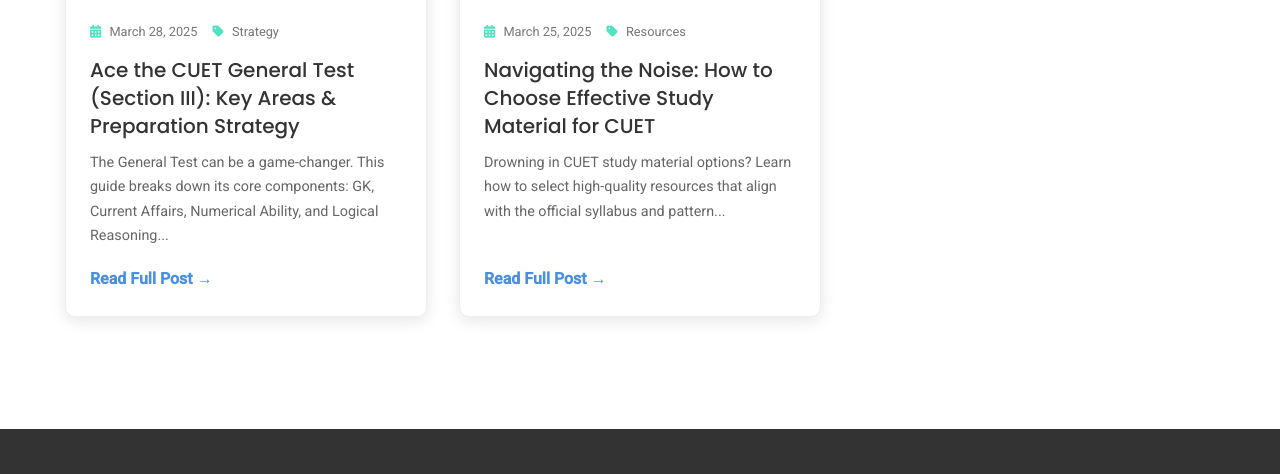
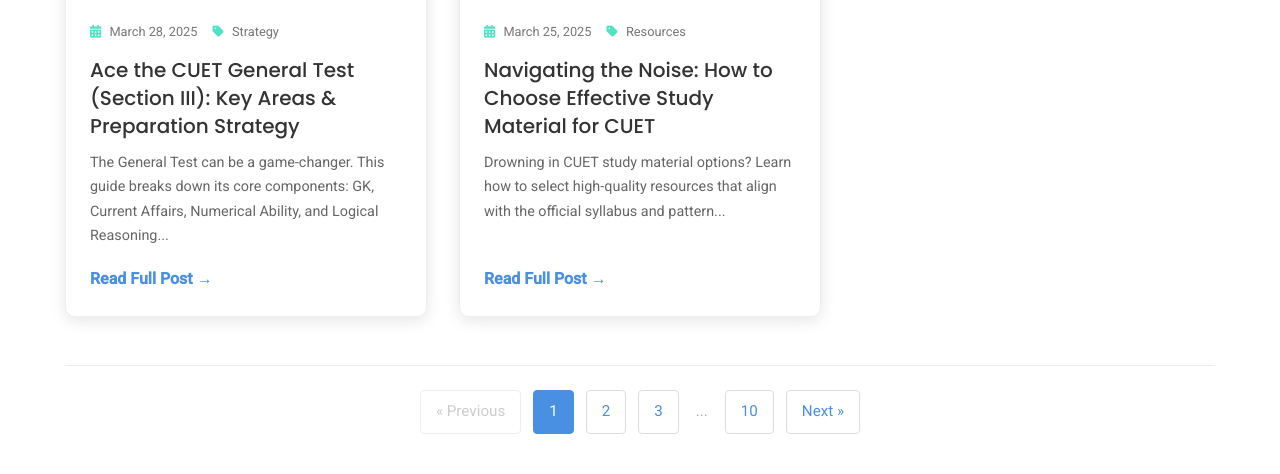
Before and after one commit to Brij5/pragzo-frontend, a plain HTML site: page prep-insights.html in a window 1280 px wide. Shown: the part 1102-1576 px from the top of the page. Drawn offline with Linux system fonts and the light colour scheme.

Commit message:
feat: Add visual pagination structure to blog page

```diff
--- a/css/style.css
+++ b/css/style.css
@@ -412,7 +412,8 @@
     padding-top: 1.5rem;
     border-top: 1px solid #eee;
 }
-.pagination a.page-number {
+.pagination a.page-number,
+.pagination span.page-number { /* Style both links and spans (like ellipsis) */
     display: inline-block;
     padding: 8px 15px;
     margin: 0 4px;
@@ -420,25 +421,31 @@
     color: var(--primary-color);
     border-radius: 4px;
     transition: background-color 0.3s ease, color 0.3s ease;
+    text-decoration: none; /* Ensure links aren't underlined */
+    font-size: 0.95rem;
 }
 .pagination a.page-number:hover,
 .pagination a.page-number.active {
     background-color: var(--primary-color);
-    color: var(--white);
+    color: var(--white) !important; /* Ensure white text */
     border-color: var(--primary-color);
-    text-decoration: none;
 }
 .pagination a.page-number.disabled {
     color: #ccc;
     border-color: #eee;
     cursor: not-allowed;
-    background-color: transparent;
+    background-color: var(--white); /* Keep background standard */
 }
 .pagination a.page-number.disabled:hover {
      color: #ccc;
-     background-color: transparent;
+     background-color: var(--white); /* No hover effect */
+     border-color: #eee;
 }
-
+.pagination span.ellipsis {
+    border: none; /* Remove border from ellipsis */
+    padding: 8px 5px; /* Adjust padding */
+    color: #aaa;
+}
 /* Footer */
 footer {
     background: var(--text-color);
--- a/prep-insights.html
+++ b/prep-insights.html
@@ -138,13 +138,15 @@
 
             </div>
 
-             <nav aria-label="Blog Pagination" class="pagination" style="display: none;"> {/* Hidden pagination example */}
-                 <a href="#" class="page-number disabled">&laquo; Previous</a>
-                 <a href="#" class="page-number active">1</a>
-                 <a href="#" class="page-number">2</a>
-                 <a href="#" class="page-number">3</a>
-                 <a href="#" class="page-number">Next &raquo;</a>
-            </nav>
+            <nav aria-label="Blog Pagination" class="pagination">
+                <a href="#" class="page-number disabled">« Previous</a>
+                <a href="#" class="page-number active">1</a>
+                <a href="#" class="page-number">2</a>
+                <a href="#" class="page-number">3</a>
+                <span class="page-number ellipsis">...</span>
+                <a href="#" class="page-number">10</a>
+                <a href="#" class="page-number">Next »</a>
+           </nav>
 
         </div>
     </section>
```
